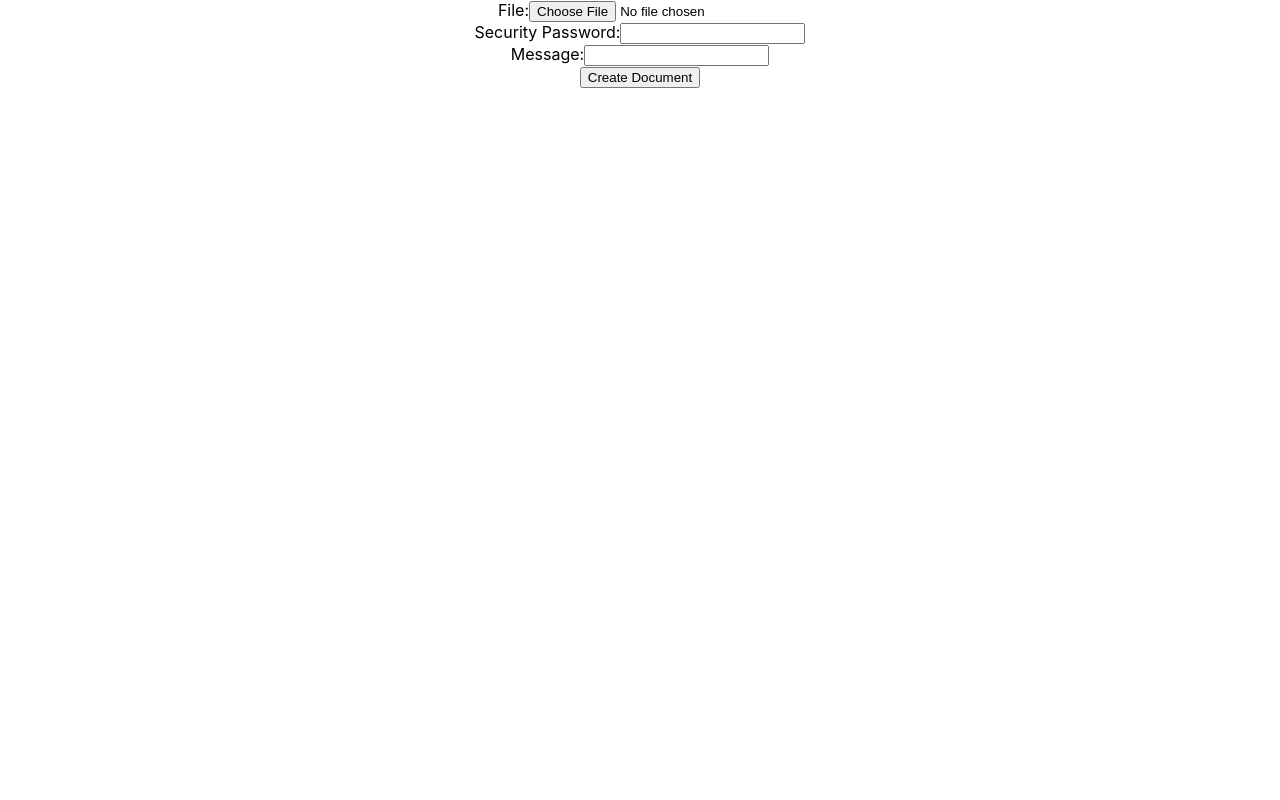
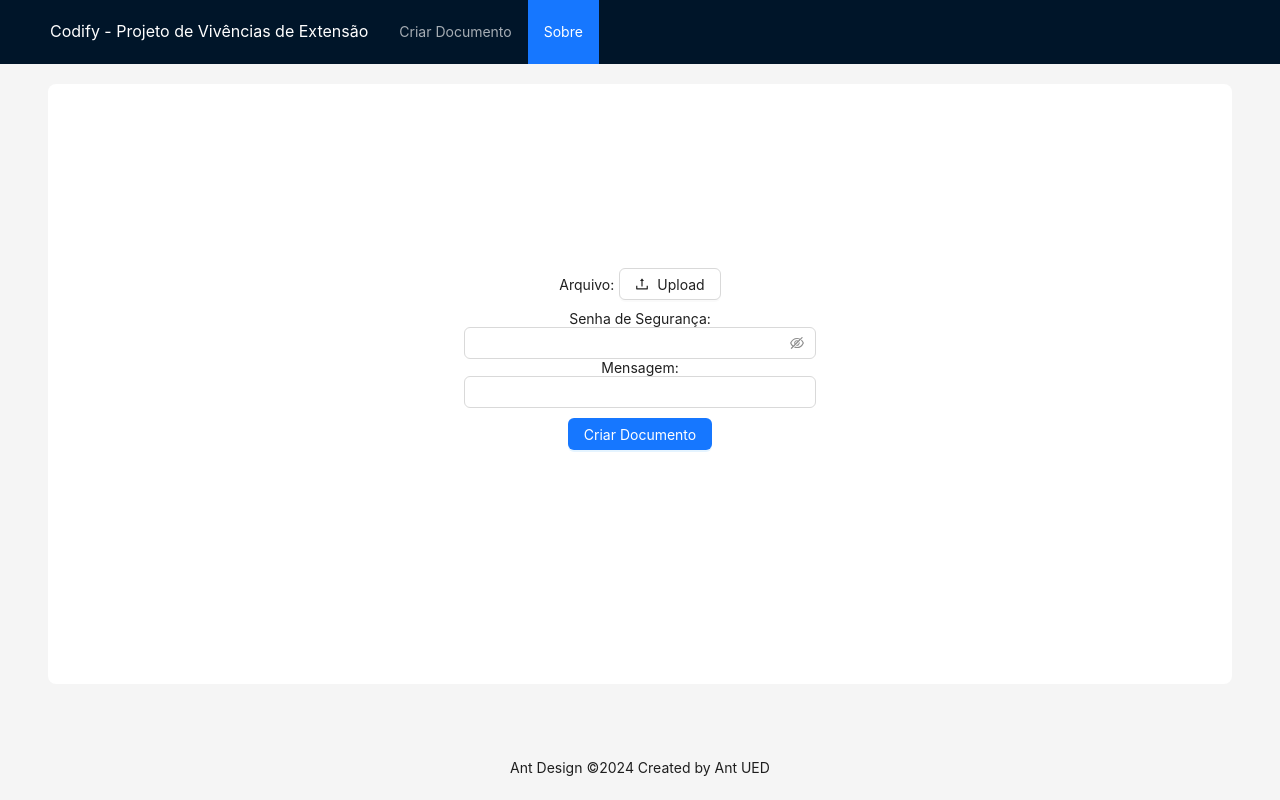
Before and after one commit to VitorComin/codify_front, a React (Create React App) app: page / in a window 1280 px wide. Built offline with nearby package versions, Linux system fonts and the light colour scheme.

Commit message:
adjusting layout, antd...

```diff
--- a/package.json
+++ b/package.json
@@ -6,9 +6,11 @@
     "@testing-library/jest-dom": "^5.17.0",
     "@testing-library/react": "^13.4.0",
     "@testing-library/user-event": "^13.5.0",
+    "antd": "^5.18.3",
     "react": "^18.3.1",
     "react-dom": "^18.3.1",
     "react-scripts": "5.0.1",
+    "sweetalert2": "^11.12.0",
     "web-vitals": "^2.1.4"
   },
   "scripts": {
--- a/src/App.css
+++ b/src/App.css
@@ -1,38 +1,4 @@
 .App {
   text-align: center;
+  height: 100vh;
 }
-
-.App-logo {
-  height: 40vmin;
-  pointer-events: none;
-}
-
-@media (prefers-reduced-motion: no-preference) {
-  .App-logo {
-    animation: App-logo-spin infinite 20s linear;
-  }
-}
-
-.App-header {
-  background-color: #282c34;
-  min-height: 100vh;
-  display: flex;
-  flex-direction: column;
-  align-items: center;
-  justify-content: center;
-  font-size: calc(10px + 2vmin);
-  color: white;
-}
-
-.App-link {
-  color: #61dafb;
-}
-
-@keyframes App-logo-spin {
-  from {
-    transform: rotate(0deg);
-  }
-  to {
-    transform: rotate(360deg);
-  }
-}
--- a/src/App.js
+++ b/src/App.js
@@ -1,77 +1,48 @@
-import React, { useState } from 'react';
+import React from 'react';
 import './App.css';
+import CreateDocument from './pages/createDocument/CreateDocument.js';
+import { Breadcrumb, Layout, Menu, Typography, theme } from 'antd';
+
+const { Header, Content, Footer } = Layout;
+
+const items = [{key: 1, label: 'Criar Documento'}, {key: 2, label: 'Sobre'}]
 
 function App() {
-  const [file, setFile] = useState(null);
-  const [securityPassword, setSecurityPassword] = useState('');
-  const [message, setMessage] = useState('');
-
-  const handleFileChange = (event) => {
-    setFile(event.target.files[0]);
-  };
-
-  const handleSubmit = async (event) => {
-    event.preventDefault();
-
-    const formData = new FormData();
-    formData.append('file', file);
-    formData.append('document[security_password]', securityPassword);
-    formData.append('document[message]', message);
-
-    try {
-      const response = await fetch('http://127.0.0.1:3000/documents', {
-        method: 'POST',
-        body: formData
-      });
-
-      const data = await response.json();
-      console.log(response)
-      if (response.ok) {
-        console.log('Document created successfully:', data);
-        alert('Document created successfully!');
-      } else {
-        console.error('Error creating document:', data);
-        alert('Error creating document.');
-      }
-    } catch (error) {
-      console.error('Error creating document:', error);
-      alert('Error creating document.');
-    }
-  };
+  const {
+    token: { colorBgContainer, borderRadiusLG },
+  } = theme.useToken()
 
   return (
-    <div className="App">
-      <form onSubmit={handleSubmit}>
-        <div>
-          <label>
-            File:
-            <input type="file" onChange={handleFileChange} required />
-          </label>
-        </div>
-        <div>
-          <label>
-            Security Password:
-            <input
-              type="password"
-              value={securityPassword}
-              onChange={(e) => setSecurityPassword(e.target.value)}
-              required
-            />
-          </label>
-        </div>
-        <div>
-          <label>
-            Message:
-            <input
-              type="text"
-              value={message}
-              onChange={(e) => setMessage(e.target.value)}
-              required
-            />
-          </label>
-        </div>
-        <button type="submit">Create Document</button>
-      </form>
+    <div className='App'>
+      <Layout style={{height: '100vh'}}>
+        <Header style={{ display: 'flex', alignItems: 'center' }}>
+          <div className="demo-logo" />
+          <Typography.Text type='primary' style={{color: 'white', fontSize: 16, marginRight: 15}}>Codify - Projeto de Vivências de Extensão</Typography.Text>
+          <Menu
+            theme="dark"
+            mode="horizontal"
+            defaultSelectedKeys={['2']}
+            items={items}
+            style={{ flex: 1, minWidth: 0 }}
+          />
+        </Header>
+        <Content style={{ padding: '0 48px', marginTop:20 }}>
+          <div
+            style={{
+              background: colorBgContainer,
+              minHeight: 600,
+              padding: 24,
+              borderRadius: borderRadiusLG,
+
+            }}
+          >
+            <CreateDocument />
+          </div>
+        </Content>
+        <Footer style={{ textAlign: 'center' }}>
+          Ant Design ©{new Date().getFullYear()} Created by Ant UED
+        </Footer>
+      </Layout>
     </div>
   );
 }
--- /dev/null
+++ b/src/pages/createDocument/CreateDocument.js
@@ -0,0 +1,101 @@
+import React, { useState } from 'react';
+import Swal from 'sweetalert2';
+import { Upload, Input, Button, Row, Col } from 'antd';
+import { UploadOutlined } from '@ant-design/icons';
+
+function CreateDocument() {
+  const [file, setFile] = useState(null);
+  const [securityPassword, setSecurityPassword] = useState('');
+  const [message, setMessage] = useState('');
+  const [loading, setLoading] = useState(false);
+
+  function showSuccessAlert() {
+    Swal.fire({
+      icon: 'success',
+      title: 'Documento criado!',
+      showConfirmButton: false,
+      timer: 1500
+    });
+  }
+
+  function showErrorAlert() {
+    Swal.fire({
+      icon: 'error',
+      title: 'Error!',
+      text: 'Falha na criação do documento.',
+      confirmButtonText: 'Close'
+    });
+  }
+
+  const handleFileChange = (event) => {
+    setFile(event.target.files[0]);
+  };
+
+  const handleSubmit = async (event) => {
+    event.preventDefault();
+
+    setLoading(true)
+
+    const formData = new FormData();
+    formData.append('file', file);
+    formData.append('document[security_password]', securityPassword);
+    formData.append('document[message]', message);
+
+    try {
+      const response = await fetch('http://127.0.0.1:3000/documents', {
+        method: 'POST',
+        body: formData
+      });
+
+      const data = await response.json();
+      console.log(response)
+      if (response.ok) {
+        console.log('Document created successfully:', data);
+        showSuccessAlert();
+      } else {
+        console.error('Error creating document:', data);
+        showErrorAlert();
+      }
+    } catch (error) {
+      console.error('Error creating document:', error);
+      showErrorAlert();
+    }
+    setLoading(false)
+  };
+
+  return (
+    <div style={{justifyContent: 'center', alignItems: 'center', display: 'flex',  marginTop: '20vh'}}>
+      <form onSubmit={handleSubmit}>
+        <Row gutter={16}>
+          <Col span={24}>
+            <label>
+              <span style={{marginRight: 5}}>Arquivo:</span>
+              <Upload onChange={handleFileChange} required>
+                <Button loading={loading} icon={<UploadOutlined />}>Upload</Button>
+              </Upload>
+            </label>
+          </Col>
+        </Row>
+        <Row gutter={16} style={{justifyContent: 'center', margin: 10}}>
+          <Col span={12}>
+            <label>
+              Senha de Segurança:
+              <Input.Password disabled={loading} value={securityPassword} onChange={(e) => setSecurityPassword(e.target.value)} required />
+            </label>
+            <label>
+              Mensagem:
+              <Input disabled={loading} value={message} onChange={(e) => setMessage(e.target.value)} required />
+            </label>
+          </Col>
+        </Row>
+        <Row gutter={16}>
+          <Col span={24}>
+            <Button loading={loading} type="primary" htmlType="submit">Criar Documento</Button>
+          </Col>
+        </Row>
+      </form>
+    </div>
+  );
+}
+
+export default CreateDocument;
```
Also changed, not shown: 1 other file (tests, documents, lock files or other folders).
